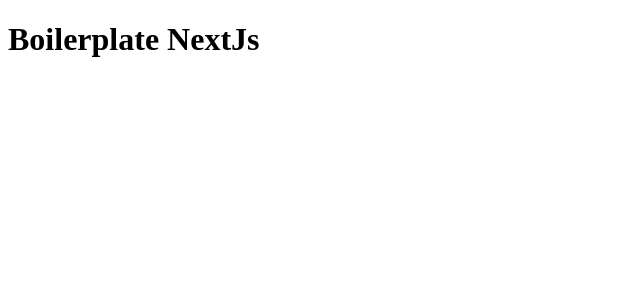
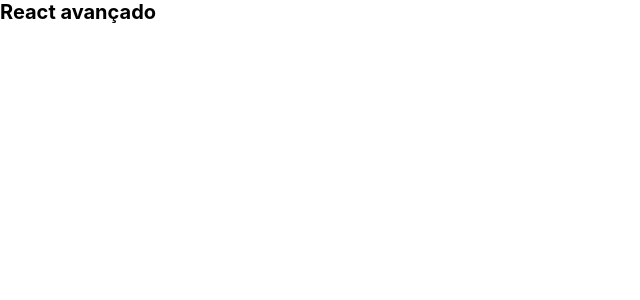
Before and after one commit to LeonardoCamargo31/boilerplate-nextjs, a Next.js app: page / in a window 1280 px wide. Shown: the top 300 px of the page, without its empty margins (0-640 px from the left). Built offline with nearby package versions, Linux system fonts and the light colour scheme.

Commit message:
chore: add styled-components

```diff
--- /dev/null
+++ b/src/pages/_app.tsx
@@ -0,0 +1,25 @@
+import { AppProps } from 'next/app'
+import Head from 'next/head'
+
+import GlobalStyles from 'styles/global'
+
+function App({ Component, pageProps }: AppProps) {
+  return (
+    <>
+      <Head>
+        <title>React Avançado - Boilerplate</title>
+        <link rel="shortcut icon" href="/img/icon-512.png" />
+        <link rel="apple-touch-icon" href="/img/icon-512.png" />
+        <link rel="manifest" href="/manifest.json" />
+        <meta
+          name="description"
+          content="A simple project starter to work with TypeScript, React, NextJS and Styled Components"
+        />
+      </Head>
+      <GlobalStyles />
+      <Component {...pageProps} />
+    </>
+  )
+}
+
+export default App
--- /dev/null
+++ b/src/pages/_document.tsx
@@ -0,0 +1,48 @@
+import Document, {
+  Html,
+  Head,
+  Main,
+  NextScript,
+  DocumentContext
+} from 'next/document'
+import { ServerStyleSheet } from 'styled-components'
+
+export default class MyDocument extends Document {
+  static async getInitialProps(ctx: DocumentContext) {
+    const sheet = new ServerStyleSheet()
+    const originalRenderPage = ctx.renderPage
+
+    try {
+      ctx.renderPage = () =>
+        originalRenderPage({
+          enhanceApp: (App) => (props) =>
+            sheet.collectStyles(<App {...props} />)
+        })
+
+      const initialProps = await Document.getInitialProps(ctx)
+      return {
+        ...initialProps,
+        styles: (
+          <>
+            {initialProps.styles}
+            {sheet.getStyleElement()}
+          </>
+        )
+      }
+    } finally {
+      sheet.seal()
+    }
+  }
+
+  render() {
+    return (
+      <Html lang="pt-BR">
+        <Head />
+        <body>
+          <Main />
+          <NextScript />
+        </body>
+      </Html>
+    )
+  }
+}
--- a/src/pages/index.tsx
+++ b/src/pages/index.tsx
@@ -1,21 +1,5 @@
-import Head from 'next/head'
+import Main from 'components/main'
 
-type Props = {
-  title: string
+export default function Home() {
+  return <Main />
 }
-
-const sddd = 'ss'
-
-export default function Home({ title = 'Boilerplate NextJs' }: Props) {
-  return (
-    <div>
-      <Head>
-        <title>{title}</title>
-        <link rel="icon" href="/favicon.ico" />
-      </Head>
-      <main>
-        <h1>{title}</h1>
-      </main>
-    </div>
-  )
-}
--- /dev/null
+++ b/src/styles/global.ts
@@ -0,0 +1,20 @@
+import { createGlobalStyle } from 'styled-components'
+
+const GlobalStyles = createGlobalStyle`
+  * {
+    margin: 0;
+    padding: 0;
+    box-sizing: border-box;
+  }
+  html {
+    font-size: 62.5%;
+  }
+  html, body, #__next {
+    height: 100%;
+  }
+  body {
+    font-family: -apple-system, BlinkMacSystemFont, 'Segoe UI', Roboto, Oxygen, Ubuntu, Cantarell, 'Open Sans', 'Helvetica Neue', sans-serif
+  }
+`
+
+export default GlobalStyles
--- a/tsconfig.json
+++ b/tsconfig.json
@@ -1,5 +1,6 @@
 {
   "compilerOptions": {
+    "baseUrl": "src",
     "target": "es5",
     "lib": [
       "dom",
```
Also changed, not shown: package.json (+5 -2 lines), .babelrc, 1 other file (tests, documents, lock files or other folders).
